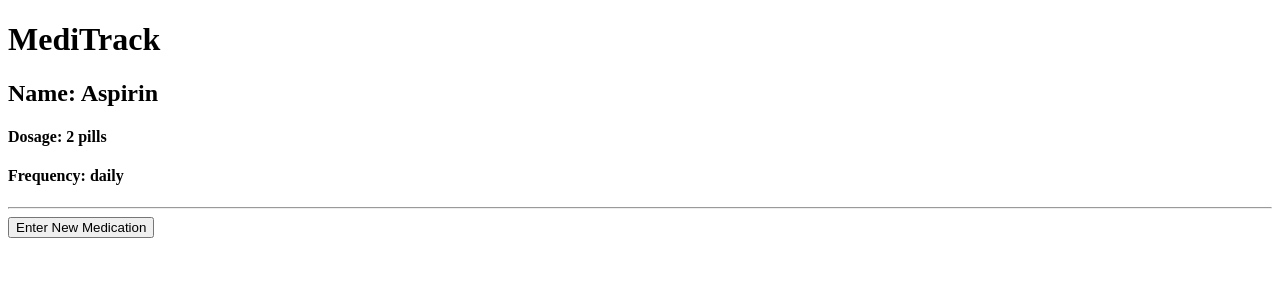
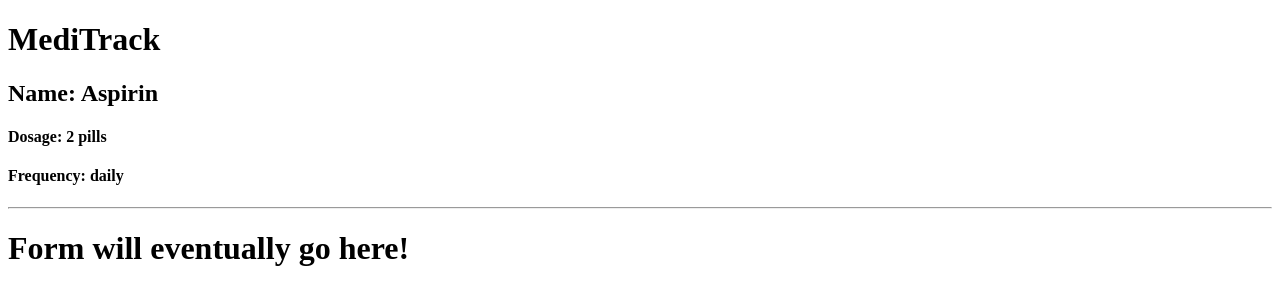
Before and after one commit to larryjtaylor/React-Medicine-Cabinet, a React app: page / in a window 1280 px wide. Both pictures are taken after a click on the button "Enter New Medication". Shown: the top 304 px of the page. Built offline with nearby package versions, Linux system fonts and the light colour scheme.

Commit message:
refactor to include conditional statement to show either form or button

```diff
--- a/src/components/NewMedicineControl.jsx
+++ b/src/components/NewMedicineControl.jsx
@@ -12,11 +12,18 @@ class NewMedicineControl extends React.Component {
   }
 
   render(){
+    let formAreaContent = null;
+      if (this.state.formVisibleOnPage){
+        formAreaContent = <h1>Form will eventually go here!</h1>
+      } else {
+        formAreaContent = <button onClick={this.handleDisplayingNewMedicineForm.bind(this)}>Enter New Medication </button>;
+      }
     return (
-      <button onClick={this.handleDisplayingNewMedicineForm}>Enter New Medication</button>
+      <div>
+        {formAreaContent}
+      </div>
     );
   }
-
 }
 
 export default NewMedicineControl;
```
